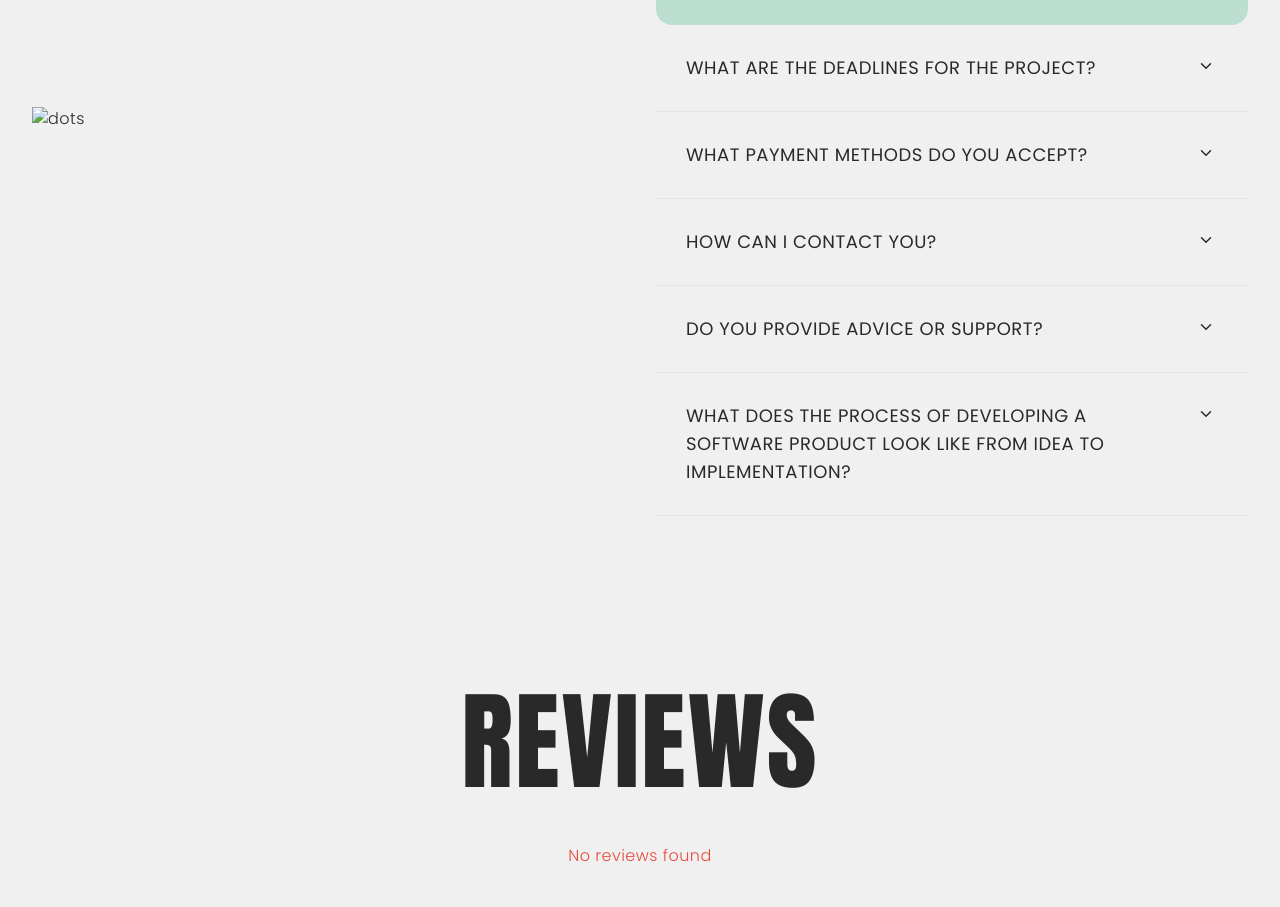
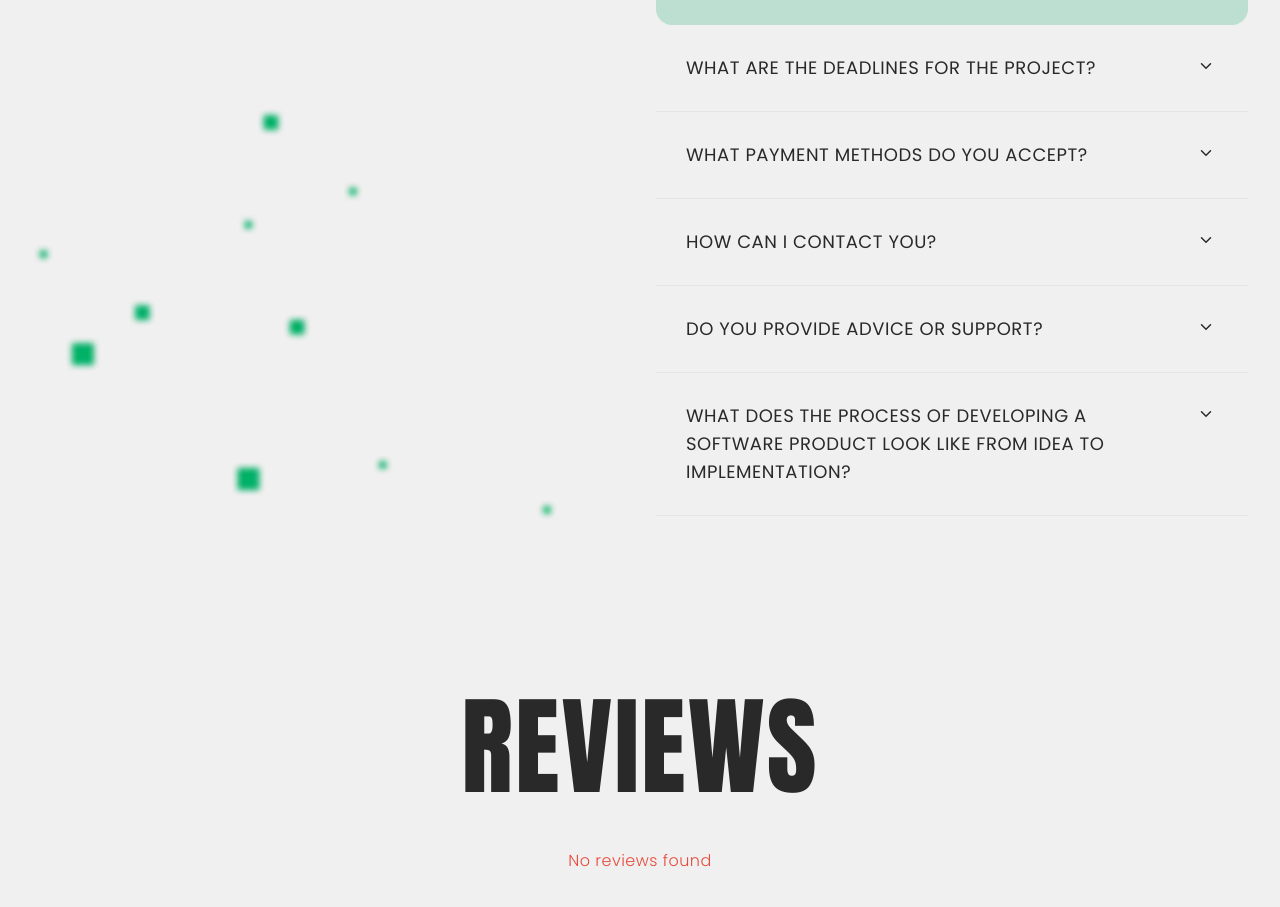
Before and after one commit to psv0782/ChooseMe, a plain HTML site: page index.html in a window 1280 px wide. Shown: the part 6669-7576 px from the top of the page. Drawn offline with nearby package versions, Linux system fonts and the light colour scheme; no server answers.

Commit message:
Deploying to gh-pages from @ psv0782/ChooseMe@53fea9c2ad51a1f269da57ad0cd0cf3385eaf664 🚀

```diff
--- a/index.html
+++ b/index.html
@@ -529,7 +529,12 @@
       <h2 class="faq-title">
         frequently asked <span class="faq-title-span">question</span>
       </h2>
-      <img src="./img/webp/d-faq-bg.webp, ./img/webp/d-faq-bg@2x.webp" alt="dots" class="faq-decor" />
+      <img
+        src="/ChooseMe/assets/d-faq-bg-HAfd1WXB.webp"
+        srcset="/ChooseMe/assets/d-faq-bg@2x-hnIAgy5h.webp 2x"
+        alt="dots"
+        class="faq-decor"
+      />
     </div>
     <ul class="accordion-container">
       <li class="ac">
```
Also changed, not shown: assets/d-faq-bg-HAfd1WXB.webp (added), assets/d-faq-bg@2x-hnIAgy5h.webp (added).
